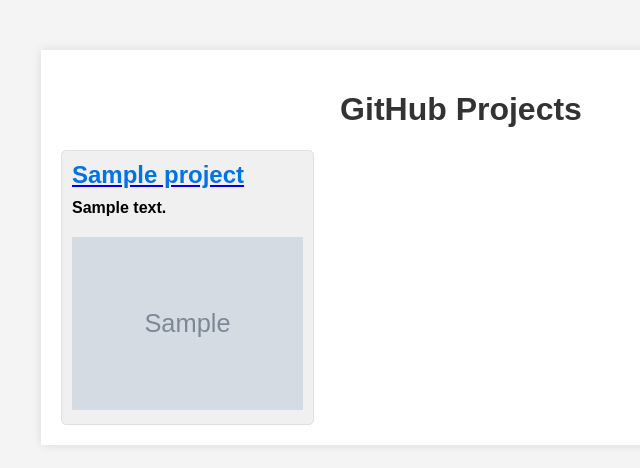
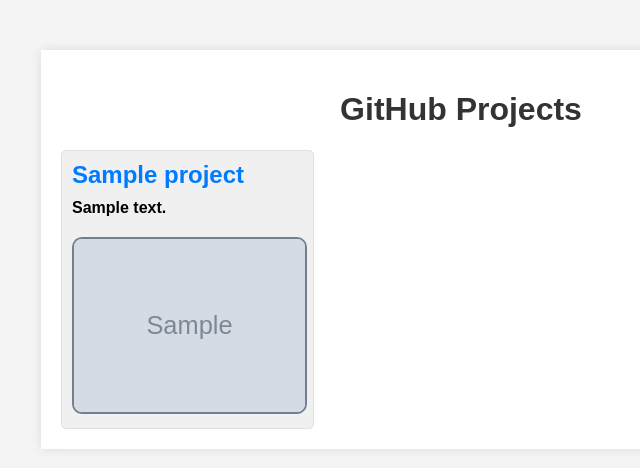
Before and after one commit to KSHan29/Portfoliolify, a Django app: page /projects/ in a window 1280 px wide. Shown: the part 96-564 px from the top of the page, without its empty margins (179-819 px from the left). Run offline with Django 4.2, Linux system fonts and the light colour scheme; a user stored in the database is signed in; tables that the repository leaves empty hold one stand-in row (values such as "Sample post"); grey boxes marked "Sample" are stand-in pictures.

Commit message:
Add Project image

```diff
--- a/Portfoliolify/backend/settings.py
+++ b/Portfoliolify/backend/settings.py
@@ -125,6 +125,7 @@
 LOGOUT_REDIRECT_URL = 'home'
 
 SOCIAL_AUTH_URL_NAMESPACE = 'social'
+SOCIAL_AUTH_GITHUB_REDIRECT_URI = 'http://localhost:8000/auth/complete/github/'
 
 
 
--- a/Portfoliolify/githubDisplay/static/githubDisplay/css/projects.css
+++ b/Portfoliolify/githubDisplay/static/githubDisplay/css/projects.css
@@ -38,9 +38,23 @@
   background-color: #f0f0f0;
 }
 
+.project a {
+  text-decoration: none;
+  color: #007bff;
+}
+
+.project a:hover {
+  text-decoration: underline;
+  color: #0056b3;
+}
+
+.project a:active {
+  text-decoration: underline;
+  color: #003f7f;
+}
+
 .project h2 {
   margin: 0;
-  color: #0073e6;
 }
 
 .project p {
@@ -57,6 +71,8 @@
   width: 100%;
   object-fit: cover;
   margin-top: 20px;
+  border-radius: 10px;
+  border: 2px solid slategray;
 }
 
 #projects-wrapper {
--- a/Portfoliolify/githubDisplay/templates/githubDisplay/projects.html
+++ b/Portfoliolify/githubDisplay/templates/githubDisplay/projects.html
@@ -11,6 +11,7 @@
 {% block content %}
 <div class="container">
   <h1>GitHub Projects</h1>
+  {% if projects %}
   <div id="projects-wrapper">
     {% for project in projects %}
     <div class="project">
@@ -20,7 +21,9 @@
       <div id="project-description">{{ project.description }}</div>
       <img src="{{ project.img_url }}" alt="Project Image" id="project-image" />
     </div>
-    {% empty %}
+    {% endfor %}
+  </div>
+  {% else %}
   <div id="no-projects-container">
     <div id="no-projects">
       No projects found, start making some then click the button below to
@@ -34,8 +37,7 @@
       Sync Projects with GitHub
     </button>
   </div>
-    {% endfor %}
-  </div>
+  {% endif %}
 </div>
 
 {% endblock %}
```
Lines whose indentation alone changed are shown as unchanged.
